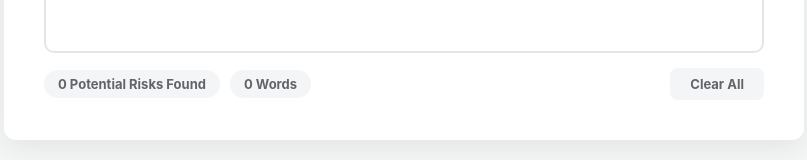
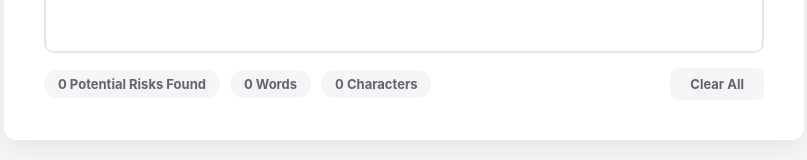
Before and after one commit to NKRifat47/fiverr-message-scanner, a React (Vite) app: page / in a window 1280 px wide. Shown: the part 570-730 px from the top of the page, without its empty margins (236-1043 px from the left). Built offline with nearby package versions, Linux system fonts and the light colour scheme.

Commit message:
Character count added

```diff
--- a/src/RiskScanner.jsx
+++ b/src/RiskScanner.jsx
@@ -21,7 +21,7 @@ const RiskScanner = () => {
             .replace(/'/g, "&#039;");
     };
 
-    const { processedHtml, riskCount, wordCount } = useMemo(() => {
+    const { processedHtml, riskCount, wordCount, charCount } = useMemo(() => {
         let highlighted = escapeHtml(text);
         let foundCount = 0;
 
@@ -42,8 +42,9 @@ const RiskScanner = () => {
             + (text.endsWith('\n') ? '\n' : '');
 
         const words = text.trim() ? text.trim().split(/\s+/).length : 0;
+        const chars = text.length;
 
-        return { processedHtml: html, riskCount: foundCount, wordCount: words };
+        return { processedHtml: html, riskCount: foundCount, wordCount: words, charCount: chars };
     }, [text]);
 
     const handleScroll = () => {
@@ -91,6 +92,9 @@ const RiskScanner = () => {
                     <div className={`word-badge ${wordCount > 2500 ? 'warning' : ''}`}>
                         {wordCount.toLocaleString()} Words
                     </div>
+                    <div className="word-badge">
+                        {charCount.toLocaleString()} Characters
+                    </div>
                 </div>
                 <button className="btn-clear" onClick={handleClear}>Clear All</button>
             </div>
```
